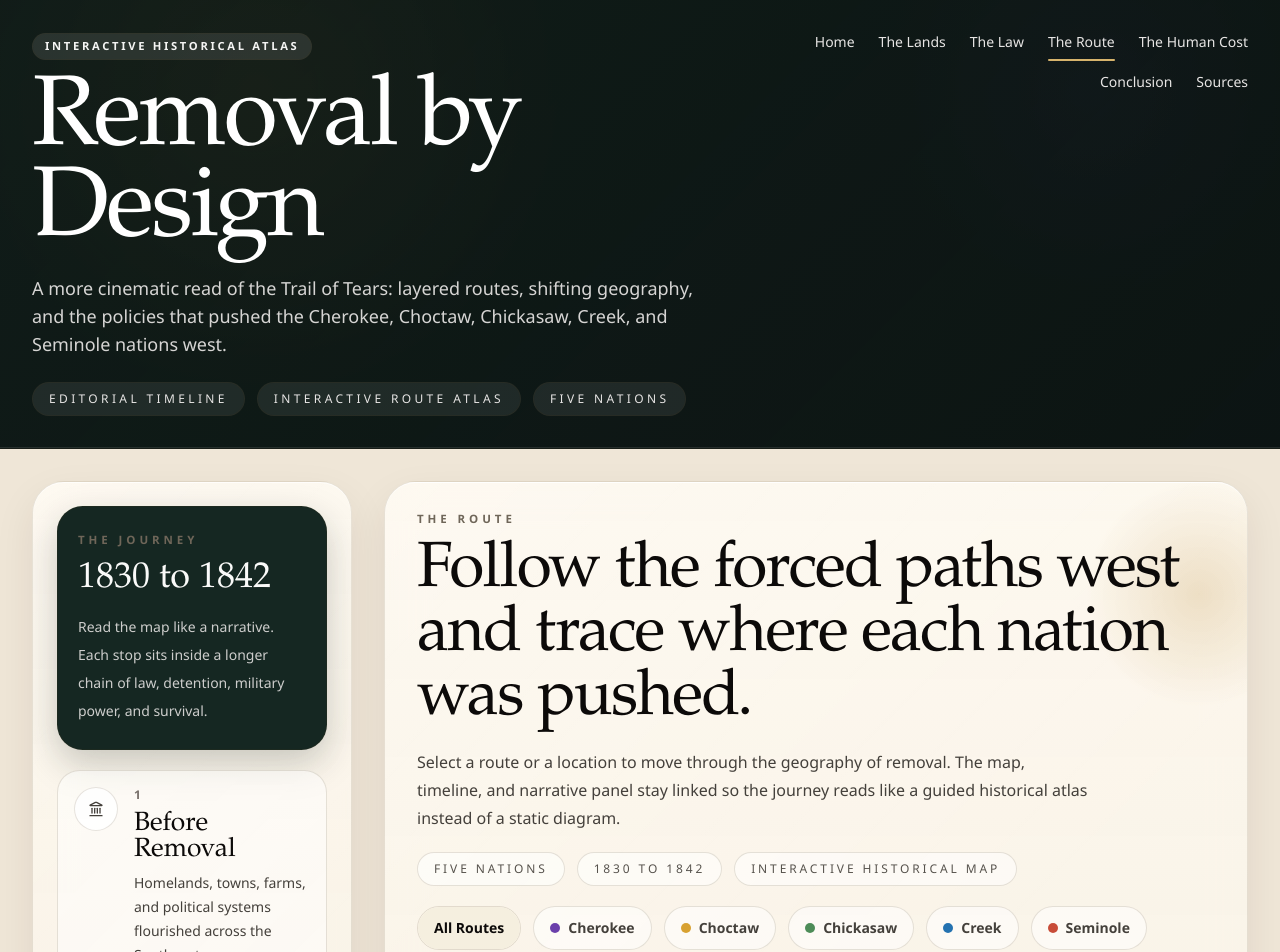
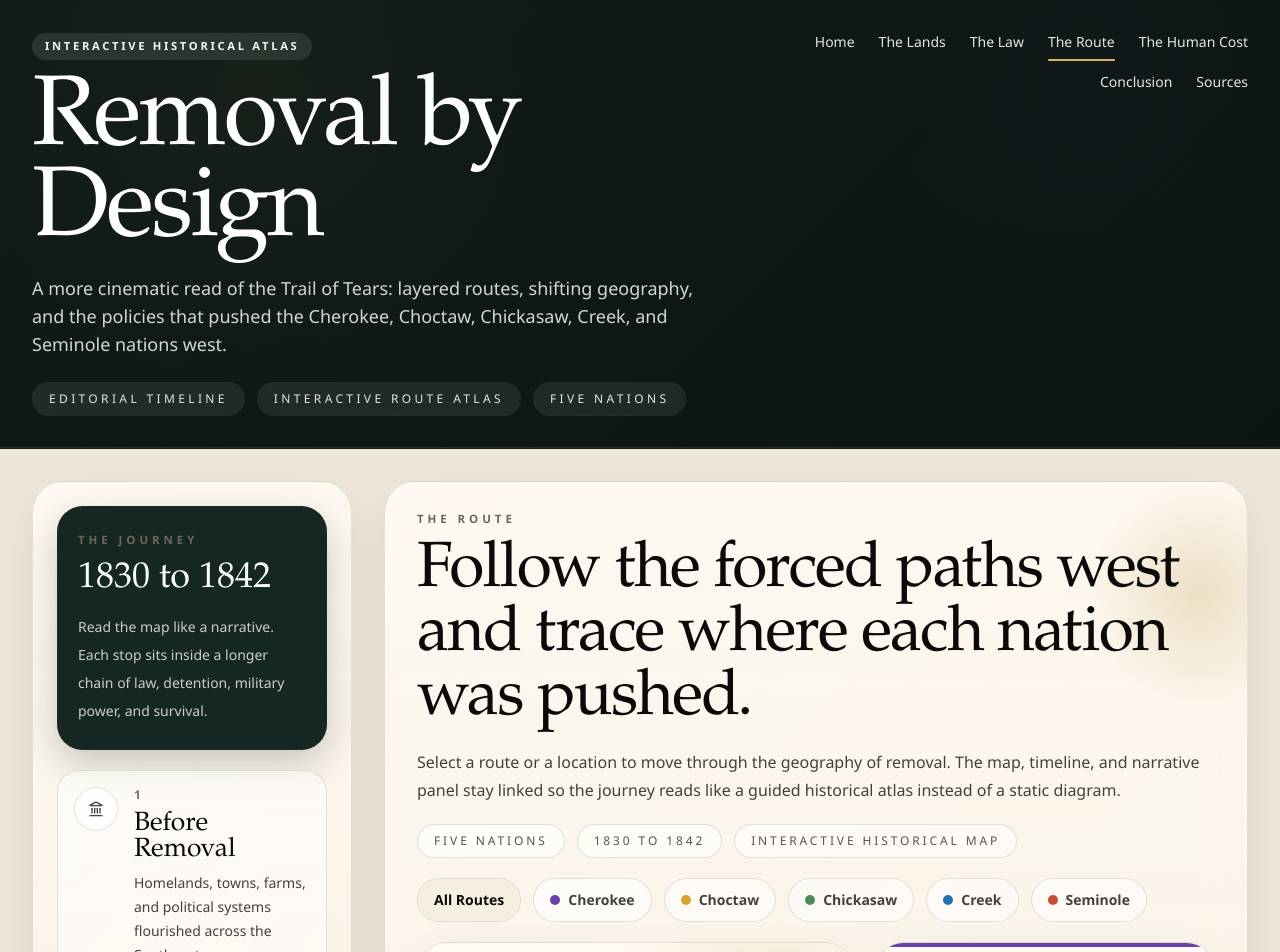
Before and after one commit to thanksother1234-create/Trail-of-Tears-Map, a React (Vite) app: page / in a window 1280 px wide. Shown: the top 952 px of the page. Built offline with nearby package versions, Linux system fonts and the light colour scheme; grey boxes are pictures that could not be loaded.

Commit message:
Updates to ensure proper styling for content

```diff
--- a/src/App.tsx
+++ b/src/App.tsx
@@ -88,12 +88,12 @@ export default function App() {
               <div className="absolute -right-16 top-0 h-56 w-56 rounded-full bg-[radial-gradient(circle,rgba(191,145,67,0.24),transparent_72%)]" />
 
               <div className="relative flex flex-col gap-5">
-                <div className="max-w-3xl">
+                <div className="w-full">
                   <p className="section-kicker">The Route</p>
-                  <h2 className="mt-3 max-w-4xl font-display text-4xl leading-none tracking-tight text-stone-950 sm:text-5xl xl:text-[4rem]">
+                  <h2 className="mt-3 w-full font-display text-4xl leading-none tracking-tight text-stone-950 sm:text-5xl xl:text-[4rem]">
                     Follow the forced paths west and trace where each nation was pushed.
                   </h2>
-                  <p className="mt-4 max-w-2xl text-pretty text-sm leading-7 text-stone-700 sm:text-base">
+                  <p className="mt-4 text-pretty text-sm leading-7 text-stone-700 sm:text-base">
                     Select a route or a location to move through the geography of removal. The map,
                     timeline, and narrative panel stay linked so the journey reads like a guided
                     historical atlas instead of a static diagram.
```
